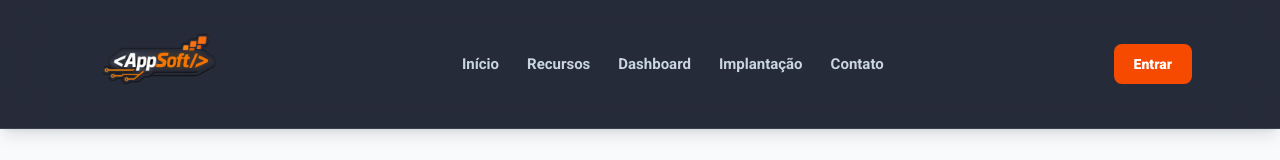
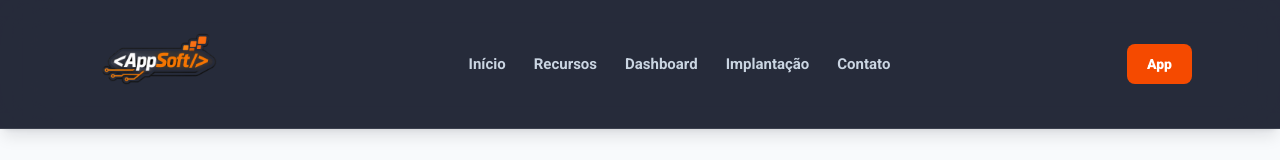
Before and after one commit to appsoft-lucio/oficinaAppSoft, a React (Vite) app in the folder frontend/: page / in a window 1280 px wide. Shown: the top 160 px of the page. Built offline with nearby package versions, Linux system fonts and the light colour scheme; no server answers.

Commit message:
fix: link home app button to dashboard

```diff
--- a/frontend/src/components/layout/Header.tsx
+++ b/frontend/src/components/layout/Header.tsx
@@ -28,9 +28,9 @@ export default function Header() {
 
         <Link
           className="inline-flex min-h-10 items-center justify-center rounded-lg bg-orange-600 px-5 text-sm font-black text-white transition hover:bg-orange-700"
-          to="/login"
+          to="/dashboard"
         >
-          Entrar
+          App
         </Link>
       </div>
     </header>
```
